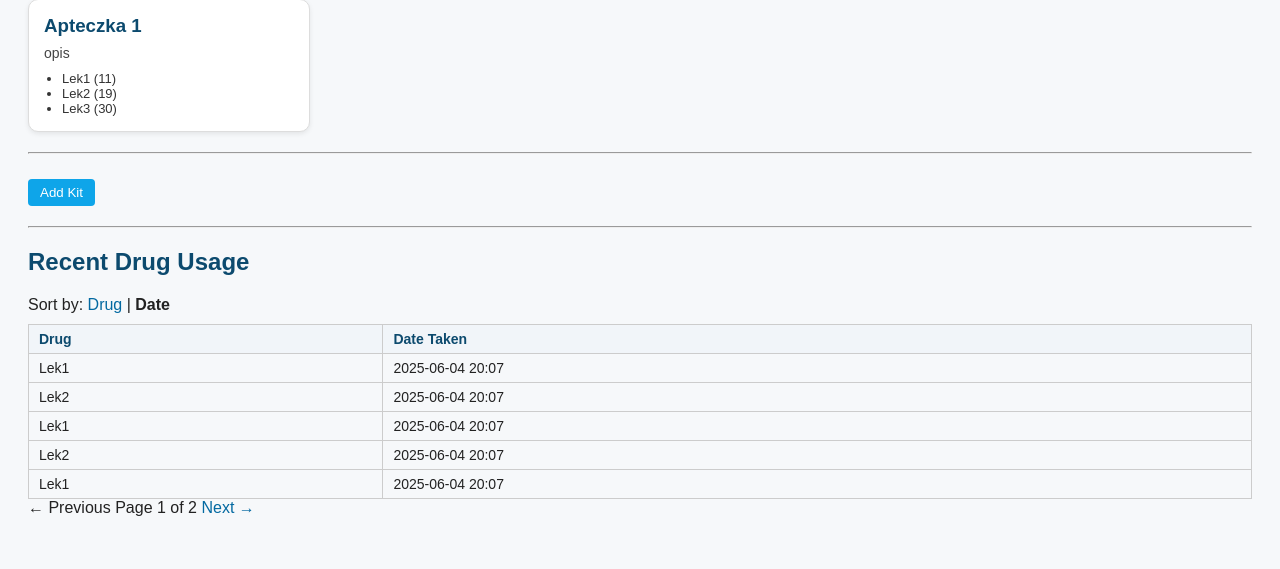
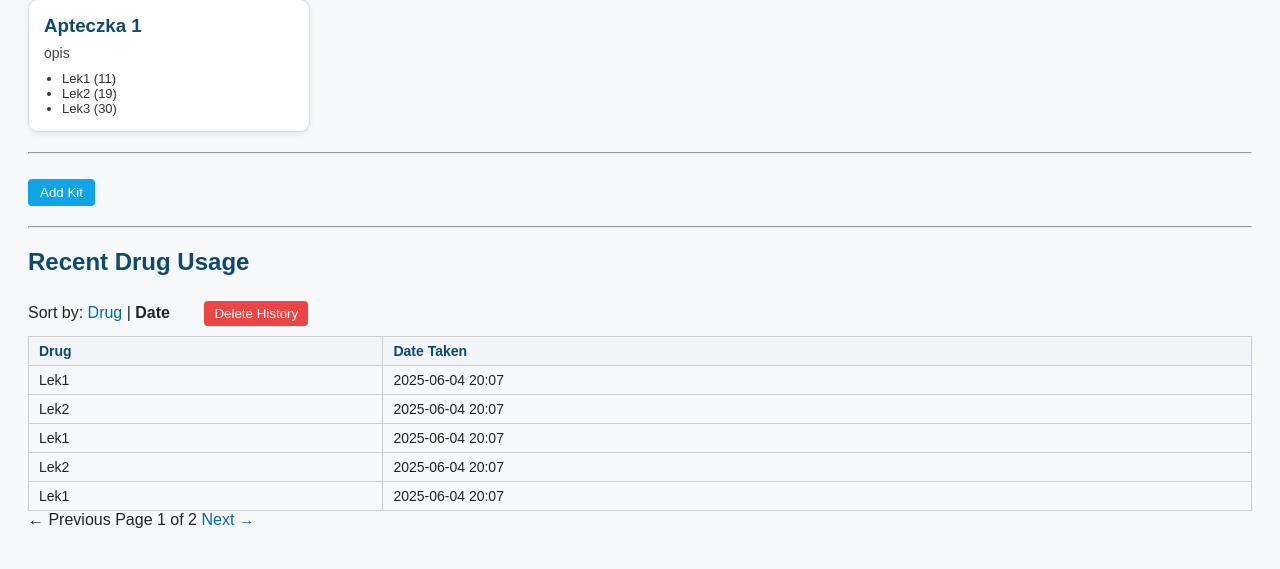
Before and after one commit to jeremayaa/med_kit, a Django app: page /dashboard/ in a window 1280 px wide. Shown: the part 231-800 px from the top of the page. Run offline with Django 5.2, Linux system fonts and the light colour scheme; a user stored in the database is signed in; data comes from the database, SQL or seed files in the repository; both versions use the stored data as it was after the commit.

Commit message:
button to delete logs

```diff
--- a/app_med_kit/templates/app_med_kit/dashboard.html
+++ b/app_med_kit/templates/app_med_kit/dashboard.html
@@ -61,7 +61,20 @@
     <a href="?take_sort=drug">Drug</a> |
     <strong>Date</strong>
   {% endif %}
+
+  <form method="post" action="{% url 'delete_usage_history' %}" id="delete-history-form" style="display: inline; margin-left: 20px;">
+    {% csrf_token %}
+    <button type="button" onclick="confirmDeleteHistory()">Delete History</button>
+  </form>
 </div>
+
+<script>
+  function confirmDeleteHistory() {
+    if (confirm("Are you sure you want to delete your entire drug usage history?")) {
+      document.getElementById('delete-history-form').submit();
+    }
+  }
+</script>
 
 <table class="usage-table">
   <thead>
--- a/app_med_kit/urls.py
+++ b/app_med_kit/urls.py
@@ -7,6 +7,8 @@ urlpatterns = [
     path('kit/<int:kit_id>/edit_drug/<int:drug_id>/', views.edit_drug, name='edit_drug'),
     path('kit/<int:kit_id>/take_drug/<int:drug_id>/', views.take_drug, name='take_drug'),
     path('kit/<int:kit_id>/delete_drug/<int:drug_id>/', views.delete_drug, name='delete_drug'),
-    path('kit/<int:kit_id>/delete/', views.delete_kit, name='delete_kit')
+    path('kit/<int:kit_id>/delete/', views.delete_kit, name='delete_kit'),
+    path('delete_usage_history/', views.delete_usage_history, name='delete_usage_history'),
+
 
 ]
--- a/app_med_kit/views.py
+++ b/app_med_kit/views.py
@@ -138,3 +138,10 @@ def delete_kit(request, kit_id):
     kit = get_object_or_404(Kit, id=kit_id, user=request.user)
     kit.delete()
     return redirect('dashboard')
+
+
+@require_POST
+@login_required
+def delete_usage_history(request):
+    DrugTake.objects.filter(user=request.user).delete()
+    return redirect('dashboard')
--- a/static/css/dashboard.css
+++ b/static/css/dashboard.css
@@ -64,3 +64,17 @@
 .usage-table tbody tr:hover {
   background-color: #f9fafb;
 }
+
+.sort-navbar button {
+  background-color: #ef4444;
+  color: white;
+  border: none;
+  border-radius: 4px;
+  padding: 5px 10px;
+  margin-left: 10px;
+  cursor: pointer;
+}
+
+.sort-navbar button:hover {
+  background-color: #dc2626;
+}
```
Also changed, not shown: db.sqlite3.
